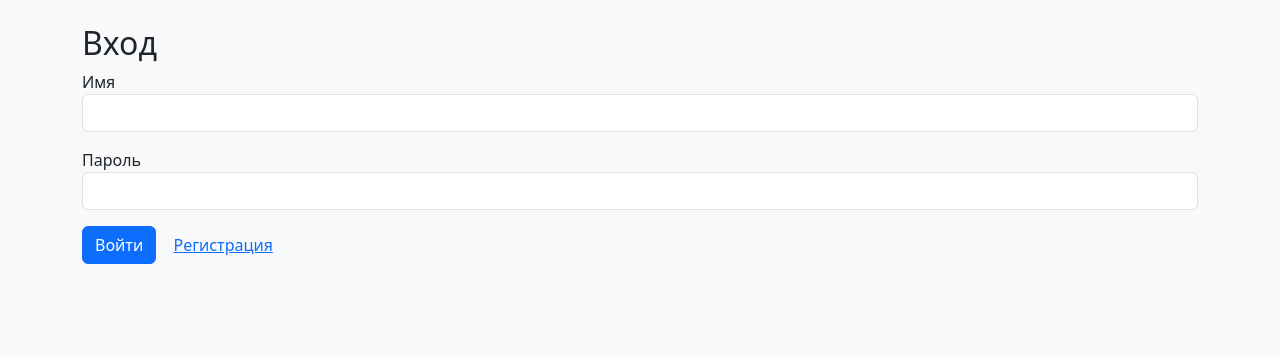
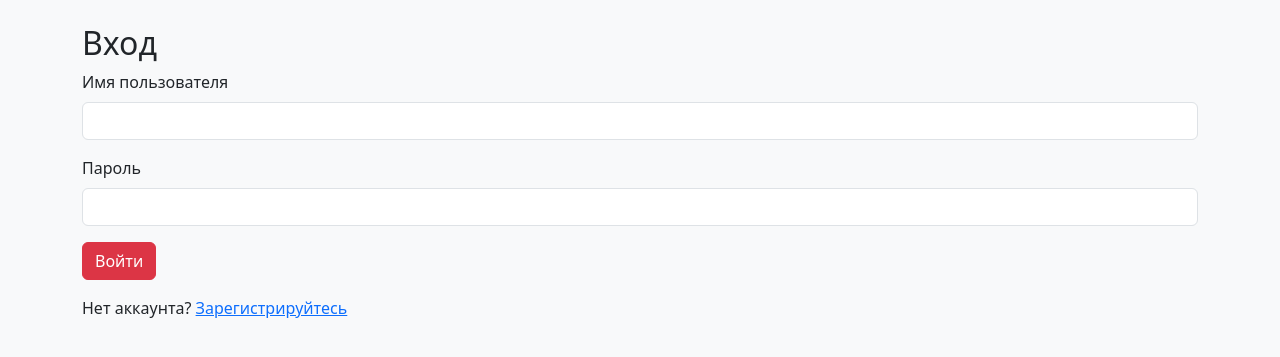
Before and after one commit to Enot777ogg/Tap, a Python web app: template templates/signin.html in a window 1280 px wide. Shown: the part 56-413 px from the top of the page. Run offline with Jinja, Linux system fonts and the light colour scheme; the template is opened without the code that fills it, so the values that code supplies are empty.

Commit message:
Update signin.html

```diff
--- a/templates/signin.html
+++ b/templates/signin.html
@@ -1,17 +1,21 @@
  {% extends 'base.html' %}
-{% block title %}Вход{% endblock %}
+{% block title %}Вход — Tap Game{% endblock %}
+
 {% block content %}
 <h2>Вход</h2>
-<form method="POST">
-    <div class="mb-3">
-        <label>Имя</label>
-        <input name="username" class="form-control" required>
-    </div>
-    <div class="mb-3">
-        <label>Пароль</label>
-        <input type="password" name="password" class="form-control" required>
-    </div>
-    <button class="btn btn-primary">Войти</button>
-    <a href="{{ url_for('signup') }}" class="btn btn-link">Регистрация</a>
+<form method="POST" action="{{ url_for('signin') }}">
+  {% if error %}
+  <div class="alert alert-danger">{{ error }}</div>
+  {% endif %}
+  <div class="mb-3">
+    <label for="username" class="form-label">Имя пользователя</label>
+    <input type="text" class="form-control" id="username" name="username" required />
+  </div>
+  <div class="mb-3">
+    <label for="password" class="form-label">Пароль</label>
+    <input type="password" class="form-control" id="password" name="password" required />
+  </div>
+  <button type="submit" class="btn btn-danger">Войти</button>
 </form>
+<p class="mt-3">Нет аккаунта? <a href="{{ url_for('signup') }}">Зарегистрируйтесь</a></p>
 {% endblock %}
```
